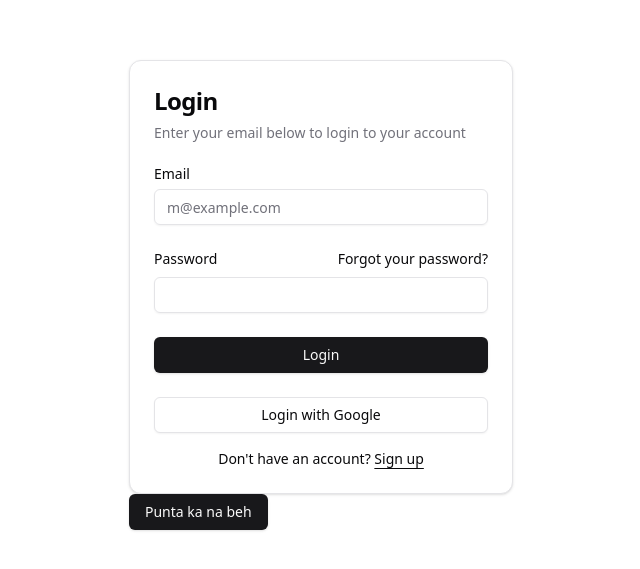
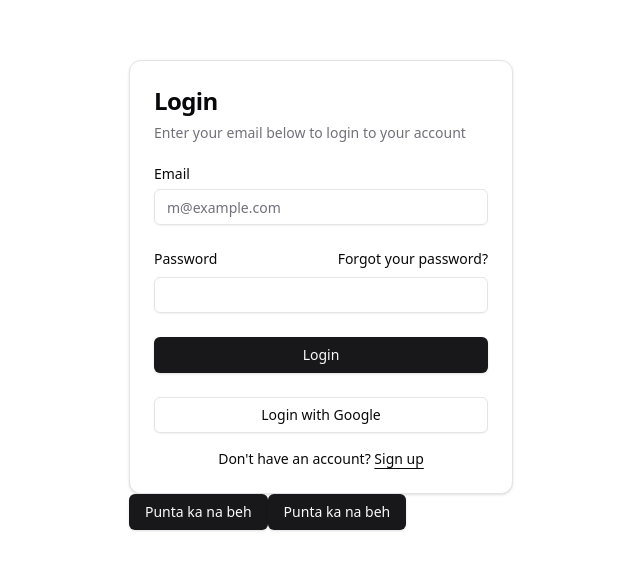
Before and after one commit to huhnnah/cmsc128, a Next.js app: page / in a window 1280 px wide. Shown: the part 105-674 px from the top of the page, without its empty margins (319-959 px from the left). Built offline with nearby package versions, Linux system fonts and the light colour scheme.

Commit message:
"Update readme"

```diff
--- /dev/null
+++ b/src/app/dashboard/nestedpage/page.js
@@ -0,0 +1,5 @@
+export default function Page() {
+    return(
+        <p>Example ng nested page</p>
+    );
+}
--- a/src/app/page.js
+++ b/src/app/page.js
@@ -12,6 +12,7 @@ export default function Home() {
     <div className="w-full max-w-sm">
       <LoginForm></LoginForm>
       <Button onClick={() => router.push('/dashboard')}>Punta ka na beh</Button>
+      <Button onClick={() => router.push('/dashboard/nestedpage')}>Punta ka na beh</Button>
     </div>
   </div>
   );
```
Also changed, not shown: 1 other file (tests, documents, lock files or other folders).
